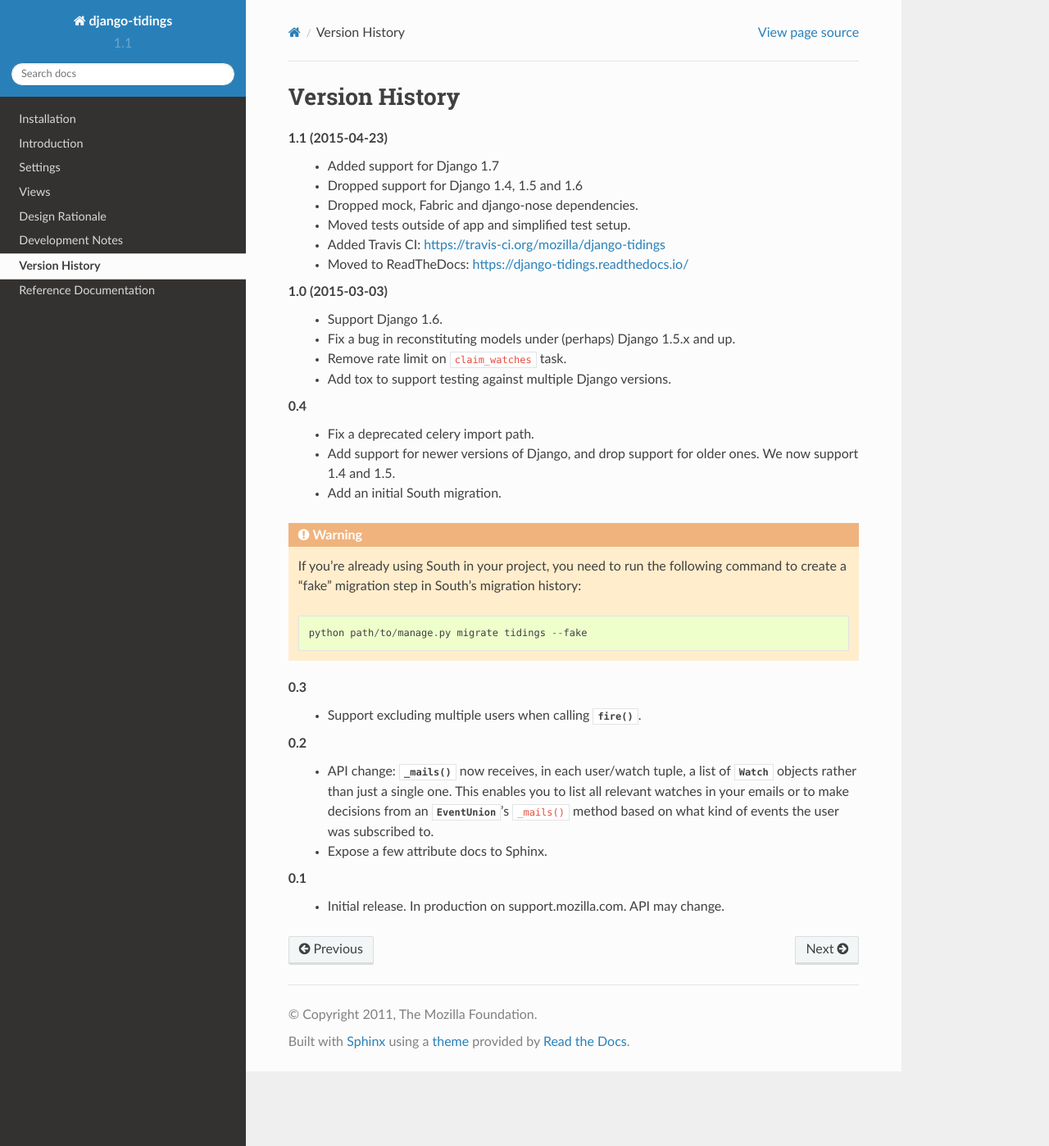
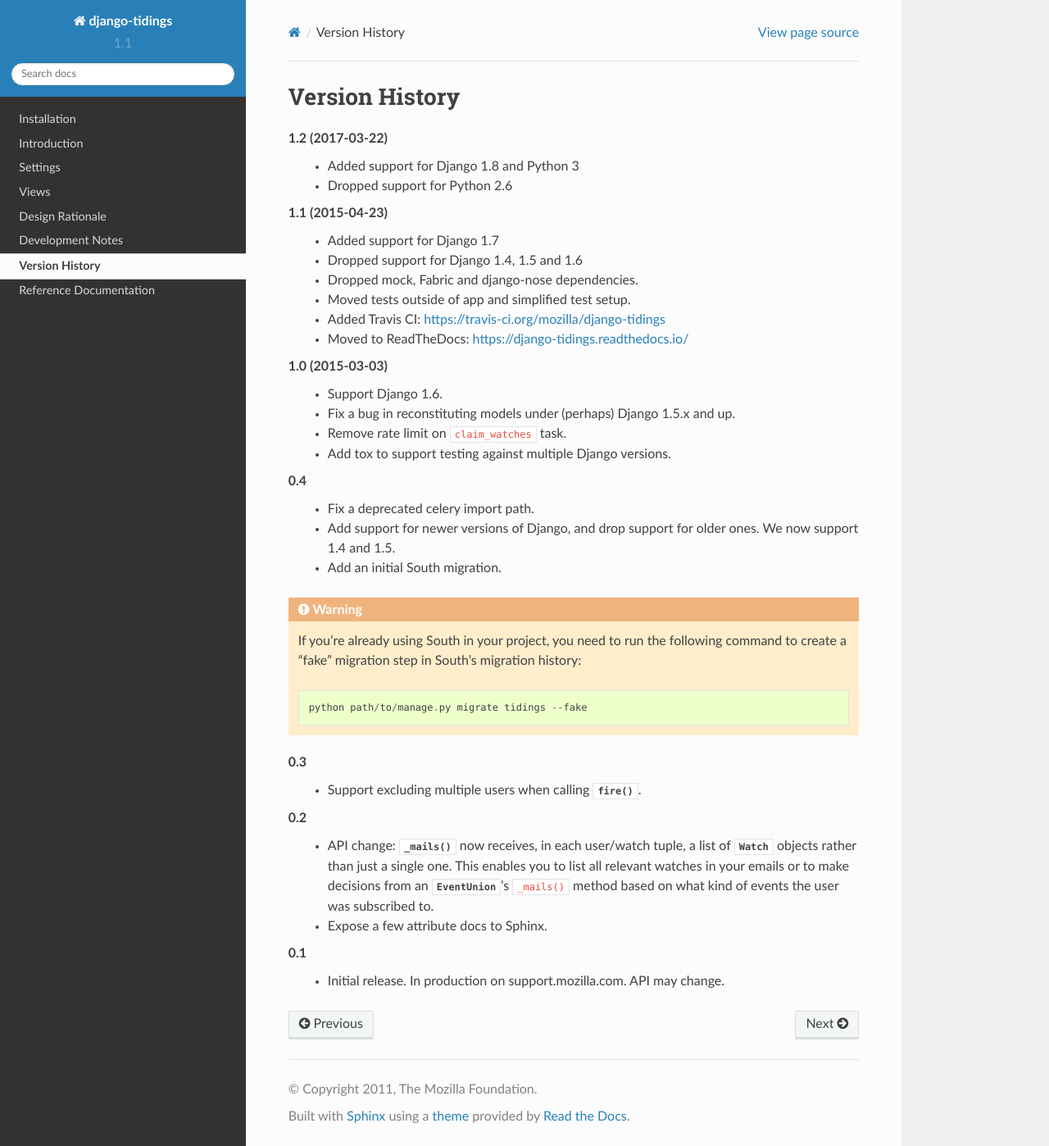
Before and after one commit to mozilla/django-tidings, a Sphinx documentation site: the page built from docs/changes.rst, in a window 1280 px wide and 1398 px high. Shown: the whole window at 82% size. Built offline with Sphinx 7.4.7 and the Read the Docs theme 2.0.0, drawn with Linux system fonts in a browser that asks for light colours.

Commit message:
Version bump to 1.2

```diff
--- a/docs/changes.rst
+++ b/docs/changes.rst
@@ -1,5 +1,9 @@
 Version History
 ===============
+
+1.2 (2017-03-22)
+  * Added support for Django 1.8 and Python 3
+  * Dropped support for Python 2.6
 
 1.1 (2015-04-23)
   * Added support for Django 1.7
--- a/setup.py
+++ b/setup.py
@@ -31,7 +31,7 @@
 
 setup(
     name='django-tidings',
-    version='1.1',
+    version='1.2',
     description=description,
     long_description=long_description(),
     author='Erik Rose',
```
